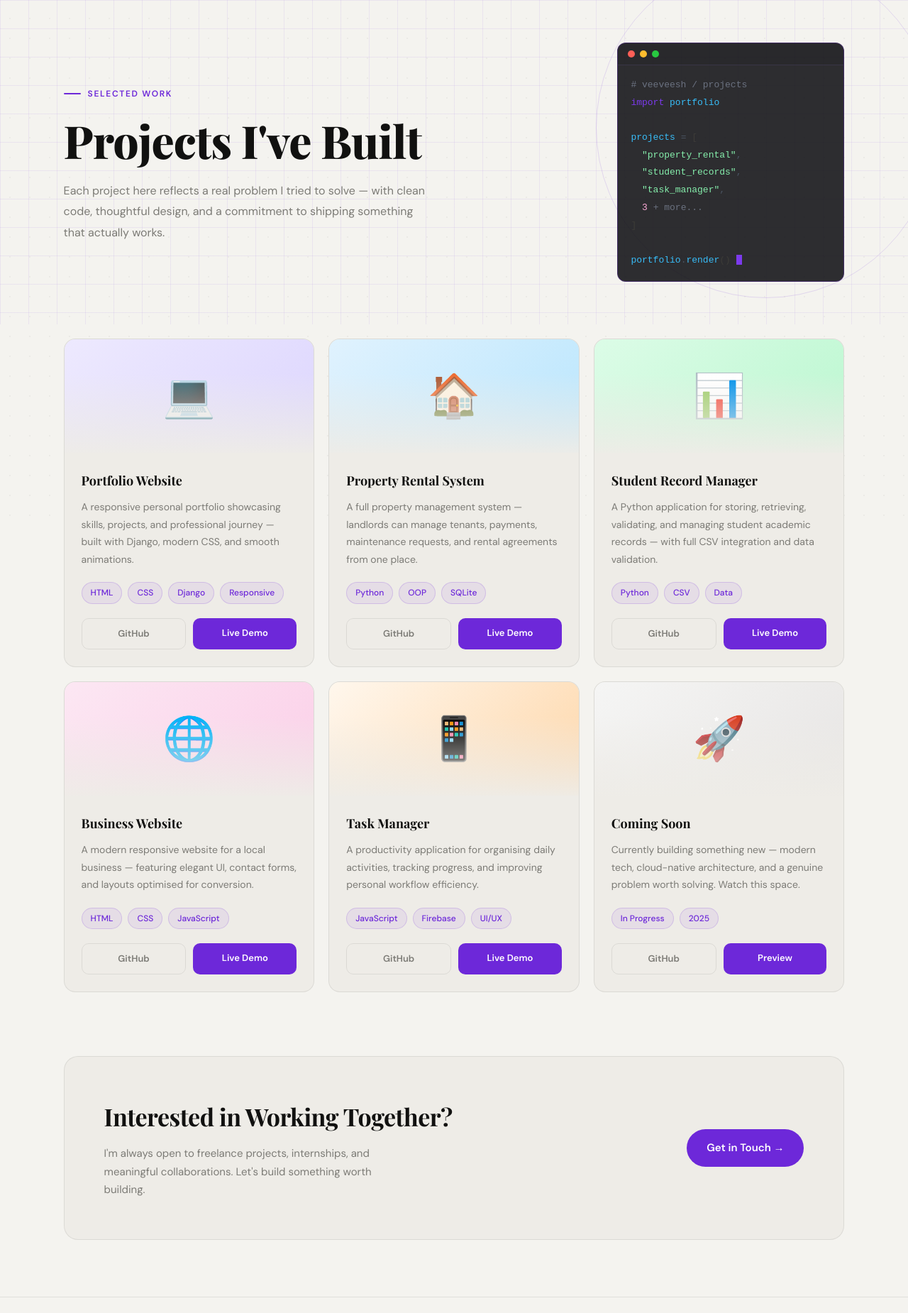
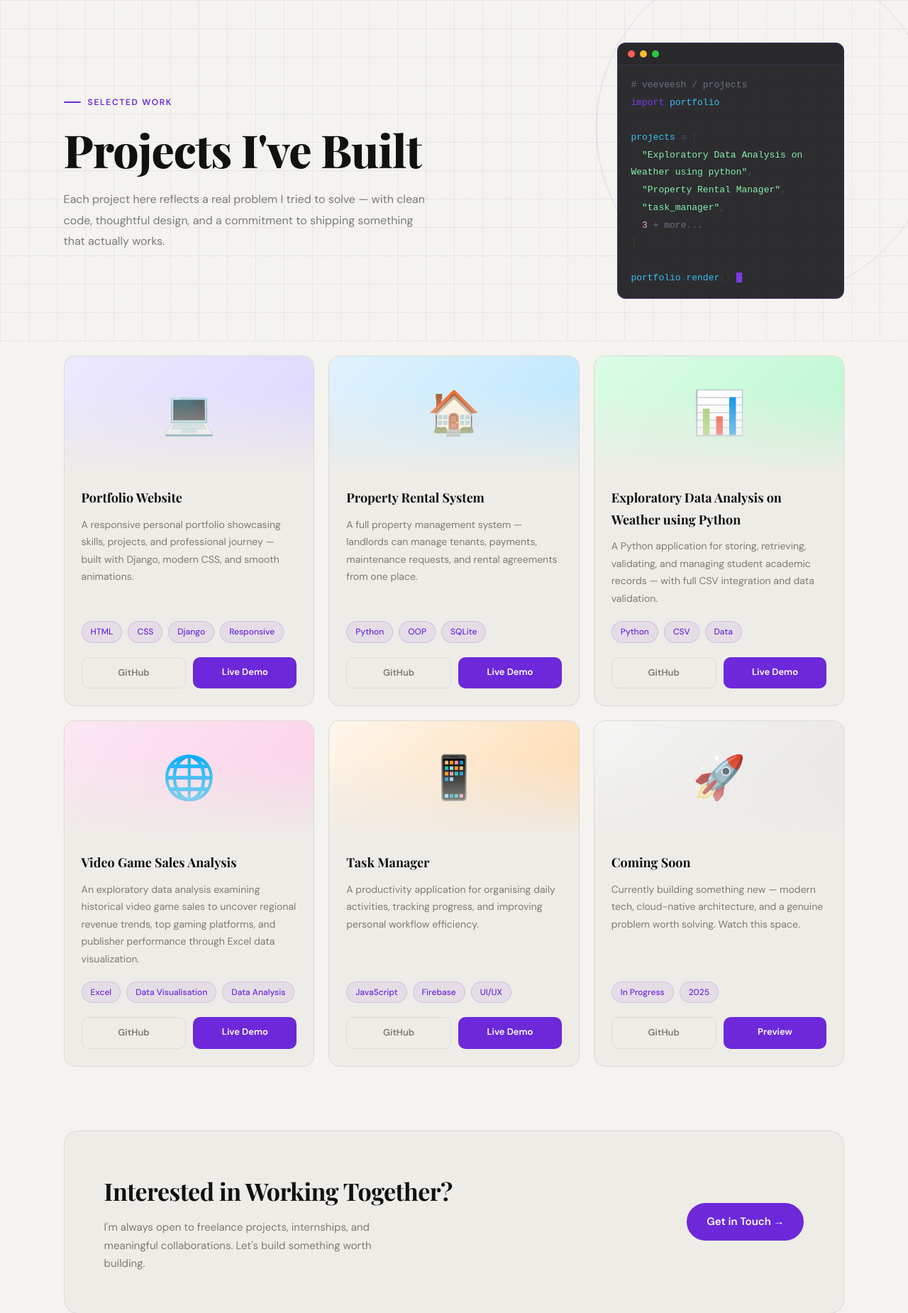
Before and after one commit to Veeveesh/My_Portfolio, a Django app: page /projects/ in a window 1280 px wide. Shown: the part 72-1922 px from the top of the page at 71% size. Run offline with Django 5.2, Linux system fonts and the light colour scheme.

Commit message:
modified about and projects page

```diff
--- a/Veeveesh_portfolio/templates/about.html
+++ b/Veeveesh_portfolio/templates/about.html
@@ -566,12 +566,12 @@ footer p { font-size: 13px; color: var(--muted); }
     <div class="tl-item">
       <div class="tl-meta">Ongoing</div>
       <h3>Data Engineering &amp; Analysis</h3>
-      <p>Designing and maintaining scalable data pipelines — from multi-source ingestion through processing to delivery. Turning raw data into reliable, decision-ready insights.</p>
+      <p>Designing and maintaining scalable data pipeline, from multi-source ingestion through processing to delivery. Turning raw data into reliable, decision-ready insights.</p>
     </div>
     <div class="tl-item">
       <div class="tl-meta">Ongoing</div>
-      <h3>Frontend Development</h3>
-      <p>Building responsive interfaces with HTML, CSS, and JavaScript. Focus on clean code, accessibility, and visual precision — design that works as well as it looks.</p>
+      <h3>Backend Development</h3>
+      <p>Building responsive interfaces with HTML, Python, and JavaScript. Focus on clean code, accessibility, and visual precision — design that works as well as it looks.</p>
     </div>
     <div class="tl-item">
       <div class="tl-meta">Always</div>
--- a/Veeveesh_portfolio/templates/projects.html
+++ b/Veeveesh_portfolio/templates/projects.html
@@ -598,8 +598,8 @@ footer p { font-size: 13px; color: var(--muted); }
       <div><span class="t-kw">import</span> <span class="t-fn">portfolio</span></div>
       <div class="t-dim">&nbsp;</div>
       <div><span class="t-fn">projects</span> <span class="t-dim">=</span> [</div>
-      <div>&nbsp;&nbsp;<span class="t-str">"property_rental"</span><span class="t-dim">,</span></div>
-      <div>&nbsp;&nbsp;<span class="t-str">"student_records"</span><span class="t-dim">,</span></div>
+      <div>&nbsp;&nbsp;<span class="t-str">"Exploratory Data Analysis on Weather using python"</span><span class="t-dim">,</span></div>
+      <div>&nbsp;&nbsp;<span class="t-str">"Property Rental Manager"</span><span class="t-dim">,</span></div>
       <div>&nbsp;&nbsp;<span class="t-str">"task_manager"</span><span class="t-dim">,</span></div>
       <div>&nbsp;&nbsp;<span class="t-num">3</span> <span class="t-comment">+ more...</span></div>
       <div>]</div>
@@ -625,7 +625,7 @@ footer p { font-size: 13px; color: var(--muted); }
           <span class="tag">Responsive</span>
         </div>
         <div class="card-actions">
-          <a href="#" class="btn-ghost">GitHub</a>
+          <a href="https://Veeveesh.com " class="btn-ghost">GitHub</a>
           <a href="#" class="btn-accent">Live Demo</a>
         </div>
       </div>
@@ -651,7 +651,7 @@ footer p { font-size: 13px; color: var(--muted); }
     <div class="project-card">
       <div class="card-thumb thumb-3">📊</div>
       <div class="card-body">
-        <h2>Student Record Manager</h2>
+        <h2>Exploratory Data Analysis on Weather using Python  </h2>
         <p>A Python application for storing, retrieving, validating, and managing student academic records — with full CSV integration and data validation.</p>
         <div class="tags">
           <span class="tag">Python</span>
@@ -659,8 +659,8 @@ footer p { font-size: 13px; color: var(--muted); }
           <span class="tag">Data</span>
         </div>
         <div class="card-actions">
-          <a href="#" class="btn-ghost">GitHub</a>
-          <a href="#" class="btn-accent">Live Demo</a>
+          <a href="https://github.com/Veeveesh/Exploratory-Data-Analysis-on-Weather-using-Python" class="btn-ghost">GitHub</a>
+          <a href="https://github.com/Veeveesh/Exploratory-Data-Analysis-on-Weather-using-Python/blob/main/Readme.md" class="btn-accent">Live Demo</a>
         </div>
       </div>
     </div>
@@ -668,16 +668,16 @@ footer p { font-size: 13px; color: var(--muted); }
     <div class="project-card">
       <div class="card-thumb thumb-4">🌐</div>
       <div class="card-body">
-        <h2>Business Website</h2>
-        <p>A modern responsive website for a local business — featuring elegant UI, contact forms, and layouts optimised for conversion.</p>
+        <h2>Video Game Sales Analysis</h2>
+        <p>An exploratory data analysis examining historical video game sales to uncover regional revenue trends, top gaming platforms, and publisher performance through Excel data visualization.</p>
         <div class="tags">
-          <span class="tag">HTML</span>
-          <span class="tag">CSS</span>
-          <span class="tag">JavaScript</span>
+          <span class="tag">Excel</span>
+          <span class="tag">Data Visualisation</span>
+          <span class="tag">Data Analysis</span>
         </div>
         <div class="card-actions">
-          <a href="#" class="btn-ghost">GitHub</a>
-          <a href="#" class="btn-accent">Live Demo</a>
+          <a href="https://github.com/Veeveesh/Video-Games-Sales-Analysis" class="btn-ghost">GitHub</a>
+          <a href="https://github.com/Veeveesh/Video-Games-Sales-Analysis/blob/main/README.md" class="btn-accent">Live Demo</a>
         </div>
       </div>
     </div>
```
Also changed, not shown: 1 other file.
